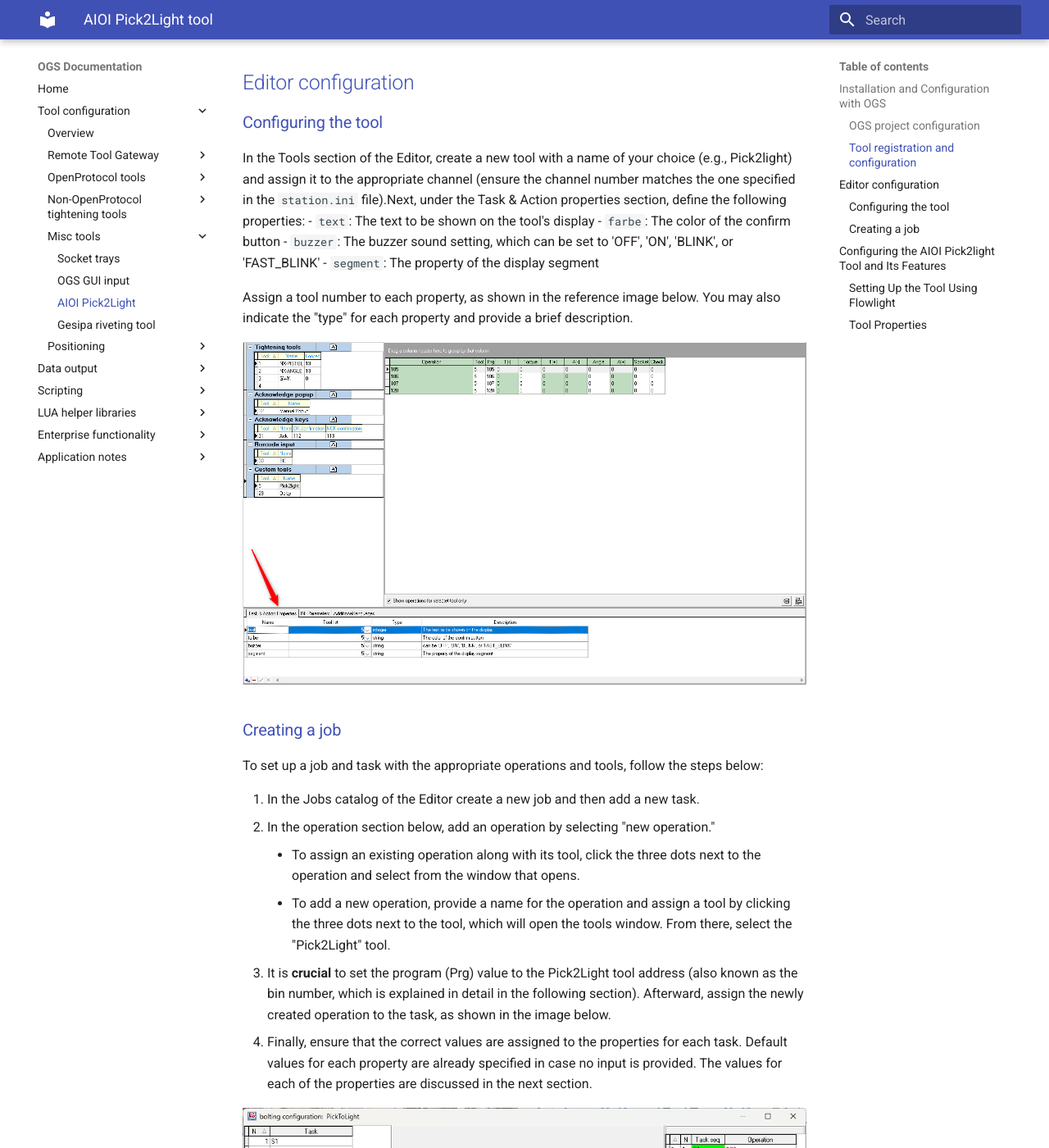
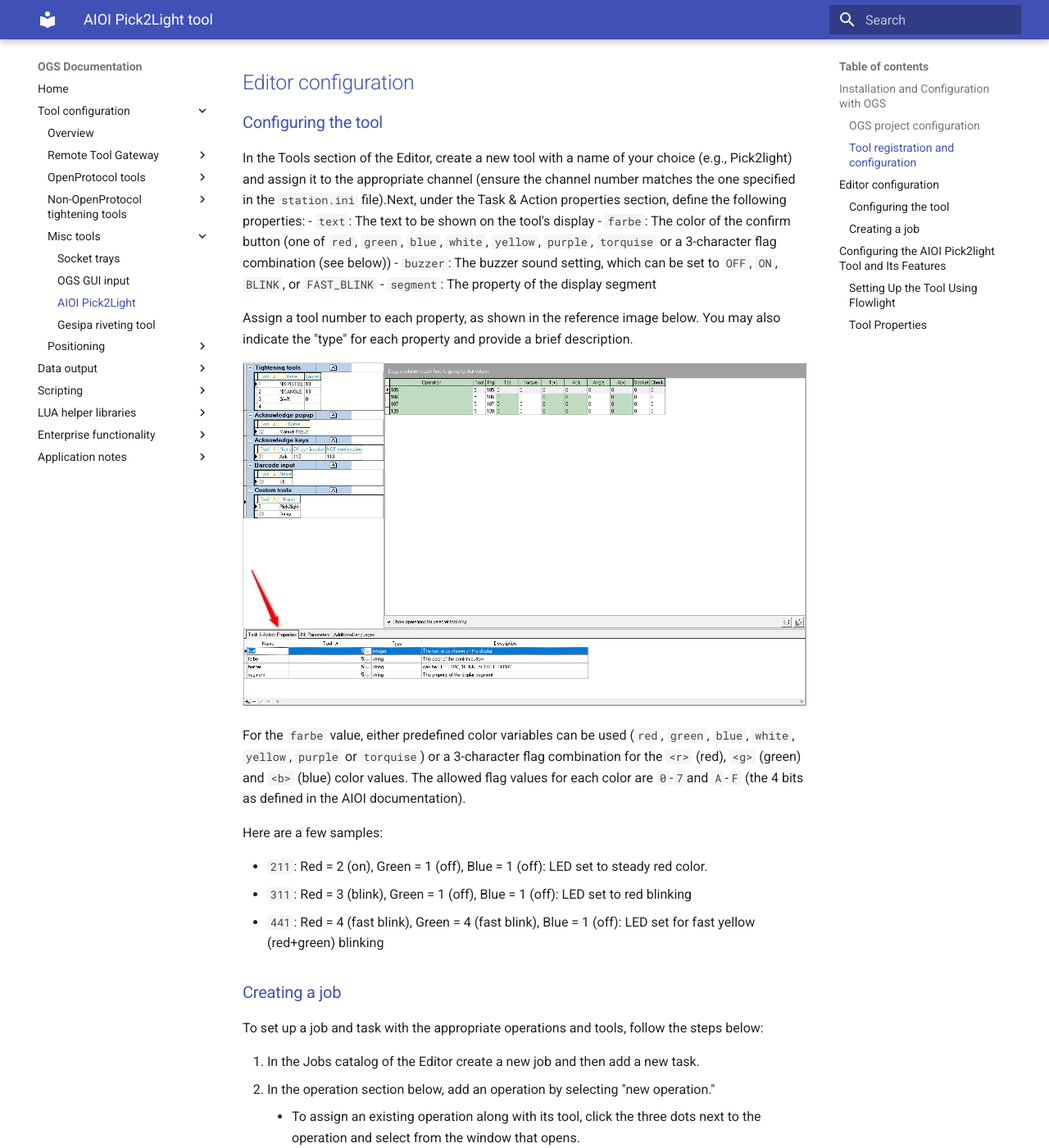
Before and after one commit to haller-erne/ogs, an MkDocs documentation site: the page built from docs/tools/misc/aioi-pick2light.md, in a window 1280 px wide and 1400 px high, scrolled down 1089 px. Shown: the whole window at 82% size. Built offline with MkDocs 1.6.1 and Material for MkDocs 9.7.7, drawn with Linux system fonts in a browser that asks for light colours.

Commit message:
Update Pick2Light parameters

```diff
--- a/docs/tools/misc/aioi-pick2light.md
+++ b/docs/tools/misc/aioi-pick2light.md
@@ -49,14 +49,21 @@
 
 In the Tools section of the Editor, create a new tool with a name of your choice (e.g., Pick2light) and assign it to the appropriate channel (ensure the channel number matches the one specified in the `station.ini` file).Next, under the Task & Action properties section, define the following properties:
 - `text`: The text to be shown on the tool's display
-- `farbe`: The color of the confirm button
-- `buzzer`: The buzzer sound setting, which can be set to 'OFF', 'ON', 'BLINK', or 'FAST_BLINK'
+- `farbe`: The color of the confirm button (one of `red`, `green`, `blue`, `white`, `yellow`, `purple`, `torquise` or a 3-character flag combination (see below))
+- `buzzer`: The buzzer sound setting, which can be set to `OFF`, `ON`, `BLINK`, or `FAST_BLINK`
 - `segment`: The property of the display segment
 
 Assign a tool number to each property, as shown in the reference image below. You may also indicate the "type" for each property and provide a brief description.
 
 ![properties](resources/properties.png)
 
+For the `farbe` value, either predefined color variables can be used (`red`, `green`, `blue`, `white`, `yellow`, `purple` or `torquise`) or a 3-character flag combination for the `<r>` (red), `<g>` (green) and `<b>` (blue) color values. The allowed flag values for each color are `0`-`7`and `A`-`F` (the 4 bits as defined in the AIOI documentation).
+
+Here are a few samples:
+
+- `211`: Red = 2 (on), Green = 1 (off), Blue = 1 (off): LED set to steady red color.
+- `311`: Red = 3 (blink), Green = 1 (off), Blue = 1 (off): LED set to red blinking
+- `441`: Red = 4 (fast blink), Green = 4 (fast blink), Blue = 1 (off): LED set for fast yellow (red+green) blinking
 
 
 ### Creating a job
```
